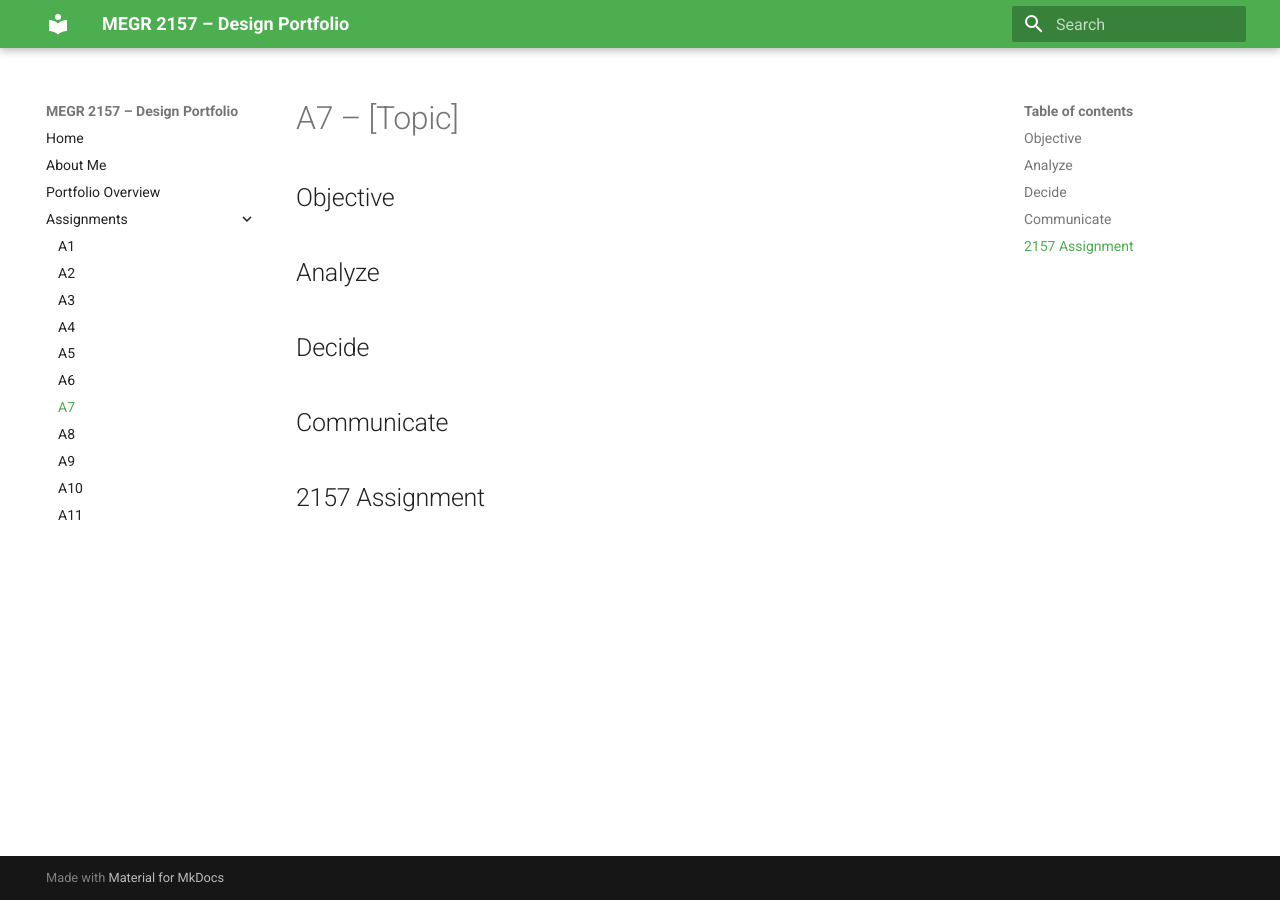
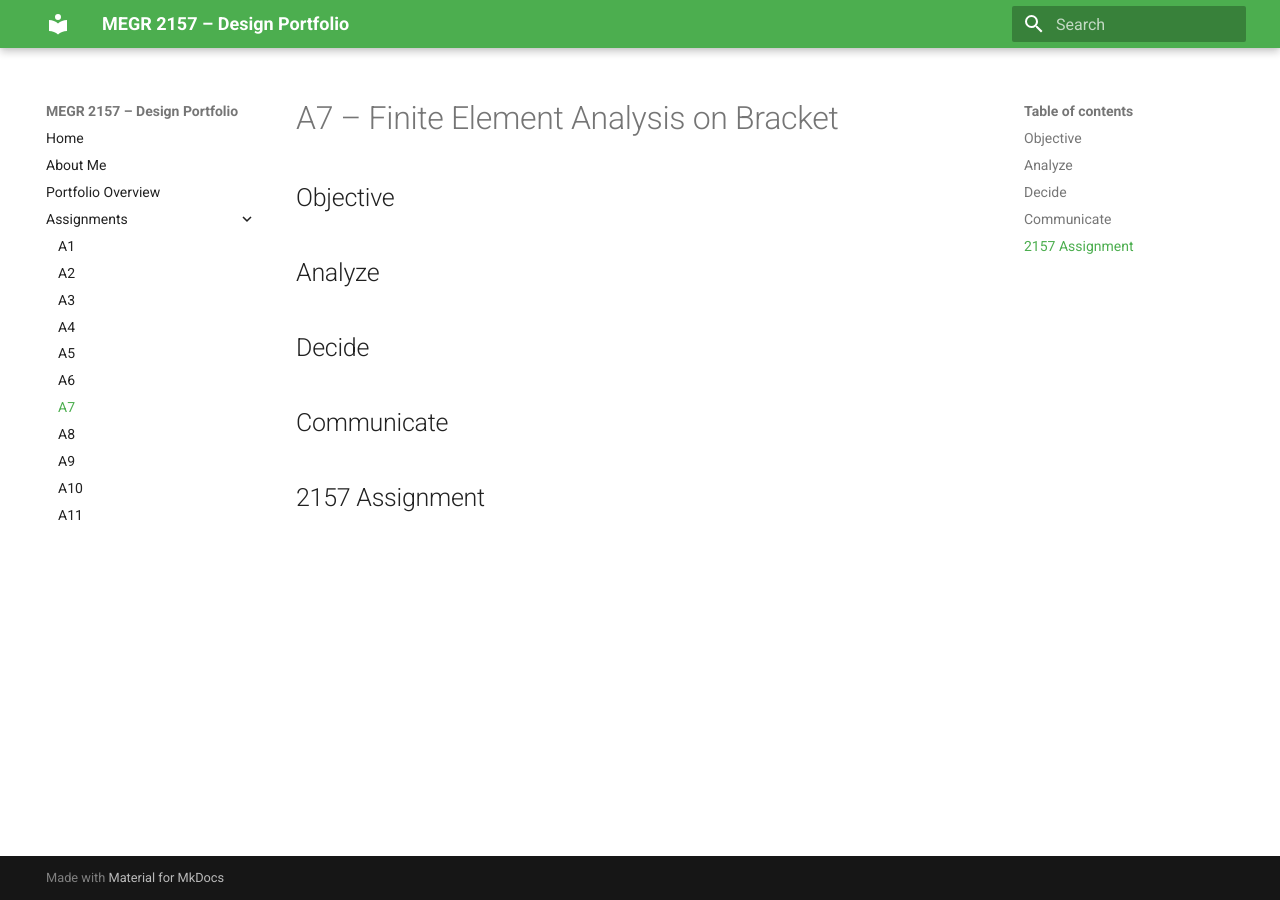
Before and after one commit to Ldreifuss/megr2157-project-portfolio, an MkDocs documentation site: the page built from docs/assignments/A07/index.md, in a window 1280 px wide. Built offline with MkDocs 1.6.1 and Material for MkDocs 9.7.7, drawn with Linux system fonts in a browser that asks for light colours.

Commit message:
Update index.md

```diff
--- a/docs/assignments/A07/index.md
+++ b/docs/assignments/A07/index.md
@@ -1,4 +1,4 @@
-# A7 – [Topic]
+# A7 – Finite Element Analysis on Bracket
 
 ## Objective
 
```
